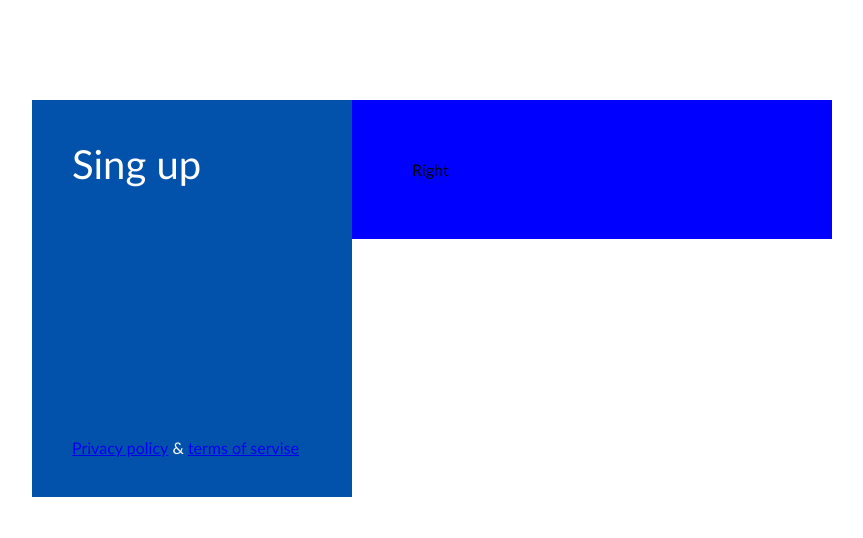
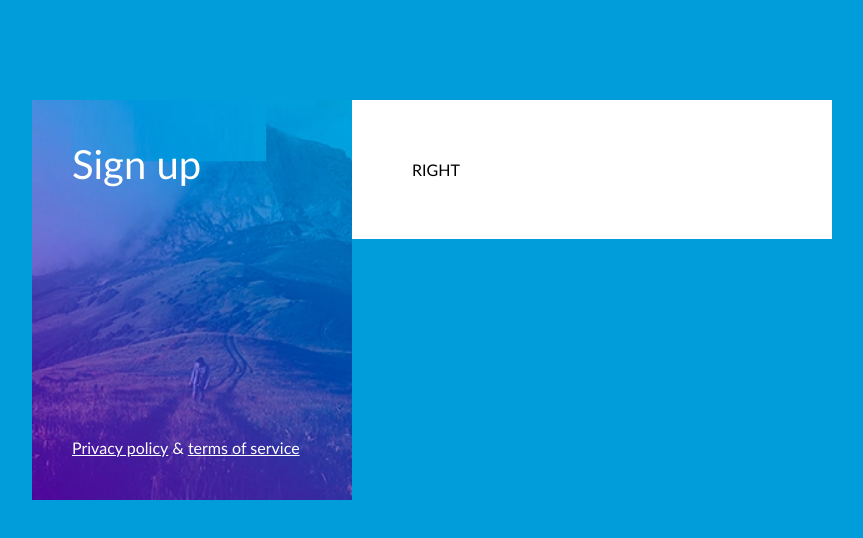
Before and after one commit to varanauskast/sing-up, a website: page index.html in a window 1280 px wide. Shown: the whole page, without its empty margins (208-1071 px from the left). Drawn offline with Linux system fonts and the light colour scheme.

Commit message:
left column image

```diff
--- a/css/main.css
+++ b/css/main.css
@@ -8,6 +8,7 @@ box-sizing: border-box;
 
 body {
 font-family: 'Gill Sans', 'Gill Sans MT', Calibri, 'Trebuchet MS', sans-serif;
+background-color: #019DDA;
 }
 
 .container {
@@ -18,10 +19,15 @@ font-family: 'Gill Sans', 'Gill Sans MT', Calibri, 'Trebuchet MS', sans-serif;
 
 .left-column {
     width: 40%;
+    height: 400px;
     float: left;
     padding: 40px;
     background-color: #0251AB;
+    background-image: url(../img/hils.png);
     color: #fff;
+    background-repeat: no-repeat;
+    background-position: center;
+    background-size: cover;
 }
 
 .main-title {
@@ -44,5 +50,5 @@ font-family: 'Gill Sans', 'Gill Sans MT', Calibri, 'Trebuchet MS', sans-serif;
     width: 60%;
     float: left;
     padding: 60px;
-    background-color: blue;
+    background-color: #fff;
 }
--- a/index.html
+++ b/index.html
@@ -19,16 +19,15 @@
 <body>
     <main class="container">
         <div class="left-column">
-            <h1 class="main-title">Sing up</h1>
-            <footer class="bottom-links"></footer>
-            <div>
+            <h1 class="main-title">Sign up</h1>
+            <footer class="bottom-links">
                 <a href="#" class="link">Privacy policy</a>
-                &
-                <a href="#" class="link">terms of servise</a>
-            </div>
+                &amp;
+                <a href="#" class="link">terms of service</a>
+            </footer>
         </div>
         <div class="right-column">
-            Right
+            RIGHT
         </div>
     </main>
 
```
Also changed, not shown: img/hils.png (added).
